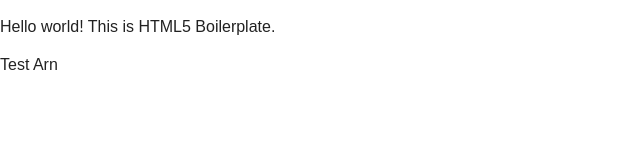
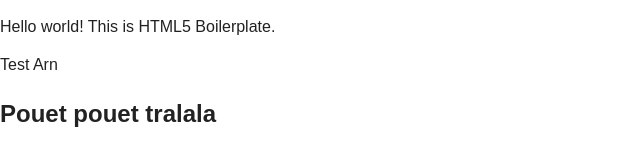
Before and after one commit to Byosphere/ProjetTestJavascript, a plain HTML site: page index.html in a window 1280 px wide. Shown: the whole page, without its empty margins (0-640 px from the left). Drawn offline with Linux system fonts and the light colour scheme.

Commit message:
Pouet pouet tralala

```diff
--- a/index.html
+++ b/index.html
@@ -21,7 +21,7 @@
 
         <p>Hello world! This is HTML5 Boilerplate.</p>
         <p>Test Arn</p>
-
+        <h2>Pouet pouet tralala</h2>
 
     </body>
 </html>
```
